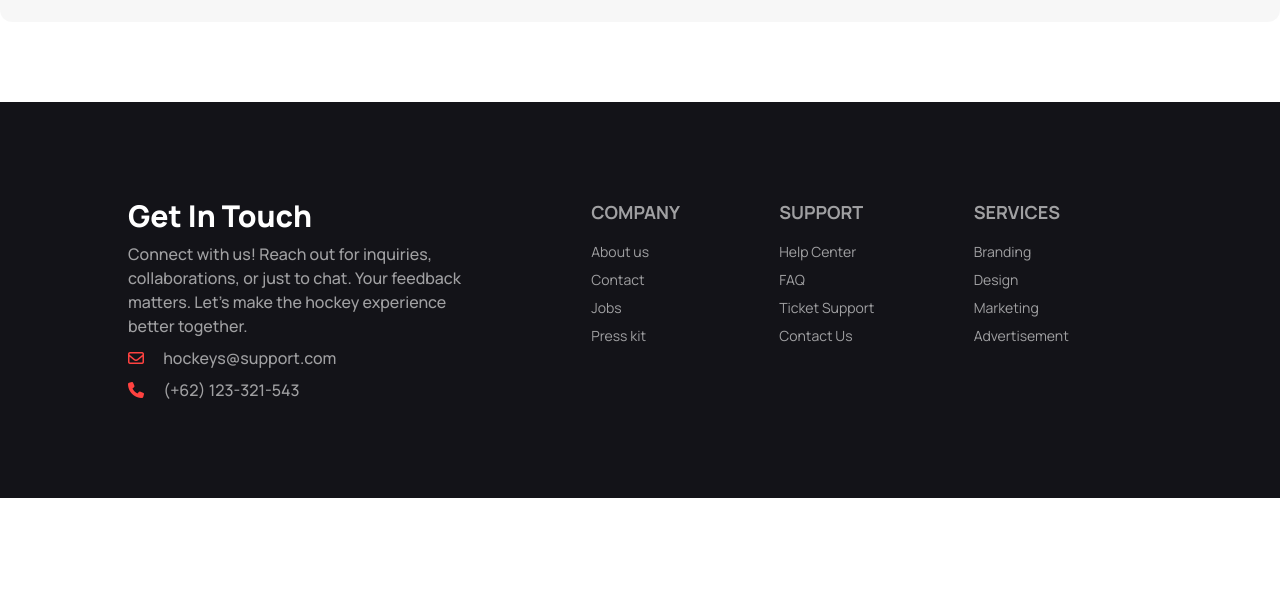
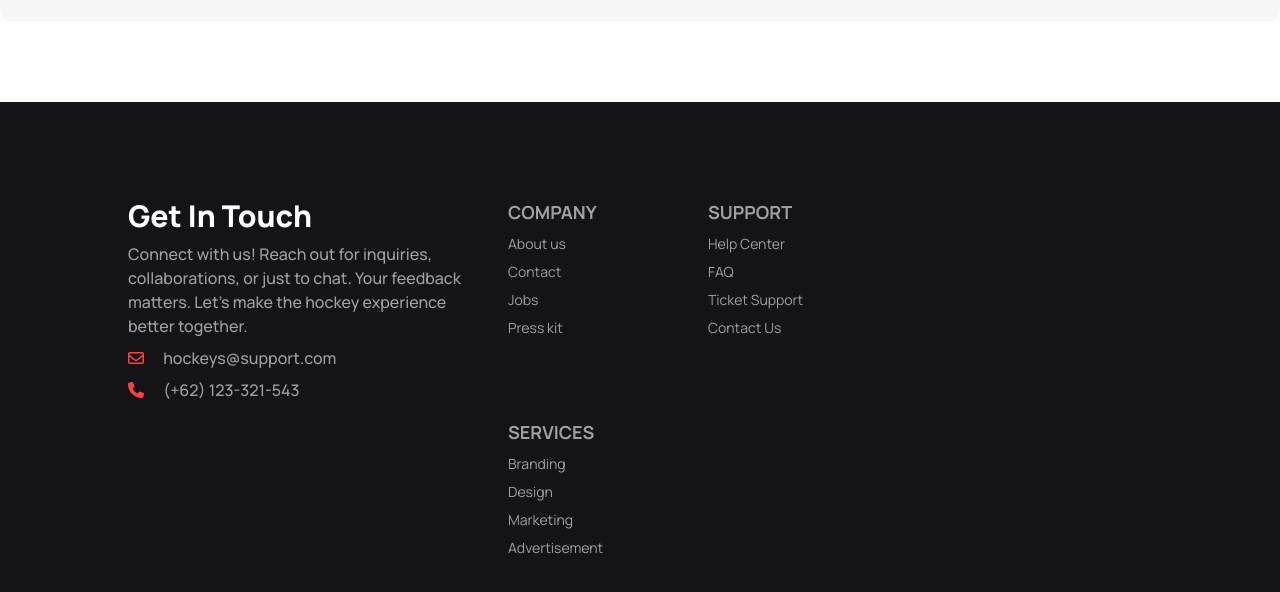
Before and after one commit to asaduzzamanayon01/b9-a3, a plain HTML site: page index.html in a window 1280 px wide. Shown: the part 6505-7097 px from the top of the page. Before the commit the page ends 7003 px from the top, so only its background shows below. Drawn offline with nearby package versions, Linux system fonts and the light colour scheme.

Commit message:
final draft with bug fixes

```diff
--- a/index.html
+++ b/index.html
@@ -143,12 +143,6 @@
         <p class="text-xl">Training Ground</p>
         <p class="text-sm w-40 text-center">Hockey Training Zone: Elevate Your Game Here!"</p>
       </div>
-      <!-- <div class="text-2xl radial-progress text-success" style="--value:95; --size:8rem; --thickness: 12px;"
-        role="progressbar">95%</div>
-      <div class="text-2xl radial-progress text-warning" style="--value:90; --size:8rem; --thickness: 12px;"
-        role="progressbar">90%</div>
-      <div class="text-2xl radial-progress text-info" style="--value:80; --size:8rem; --thickness: 12px;"
-        role="progressbar">80%</div> -->
     </section>
     <div
       class="container px-5 mx-auto my-20 border border-dashed border-neutral-200 md:container md: lg:container lg:mx-auto">
@@ -485,27 +479,41 @@
     <p class="inline-block text-color-texts text-base font-medium"><i class="fa-regular fa-envelope text-color-primary mr-4"></i> hockeys@support.com</p>
     <p class="inline-block text-color-texts text-base font-medium"><i class="fa-solid fa-phone text-color-primary mr-4"></i> (+62) 123-321-543</p>
   </aside>
-    <nav>
+  <!-- with flex -->
+  <div class="flex flex-col gap-20 flex-wrap lg:flex-row">
+    <!-- first and second colms -->
+    <div class="flex gap-20 w-80 justify-center">
+      <nav class="flex-1">
         <header class="footer-title text-lg font-bold text-white">Company</header>
+        <div class="flex flex-col gap-2">
           <a class="link link-hover text-color-texts">About us</a>
           <a class="link link-hover text-color-texts">Contact</a>
           <a class="link link-hover text-color-texts">Jobs</a>
           <a class="link link-hover text-color-texts">Press kit</a>
+      </div>
       </nav>
-    <nav>
+      <nav class="flex-1">
       <header class="footer-title text-lg font-bold text-white">Support</header>
+      <div class="flex flex-col gap-2">
         <a class="link link-hover text-color-texts">Help Center</a>
         <a class="link link-hover text-color-texts">FAQ</a>
         <a class="link link-hover text-color-texts">Ticket Support</a>
         <a class="link link-hover text-color-texts">Contact Us</a>
+      </div>
     </nav>
-  <nav>
+  </div>
+  <div class="flex w-80 justify-center pl-24 lg:pl-0">
+    <nav class="flex-1">
       <header class="footer-title text-lg font-bold text-white">Services</header>
+      <div class="flex flex-col gap-2">
         <a class="link link-hover text-color-texts">Branding</a>
         <a class="link link-hover text-color-texts">Design</a>
         <a class="link link-hover text-color-texts">Marketing</a>
         <a class="link link-hover text-color-texts">Advertisement</a>
+      </div>
     </nav>
+  </div>
+  </div>
 </footer>
 </body>
 </html>
```
Also changed, not shown: .prettierrc.json (deleted). Lines whose indentation alone changed are shown as unchanged.
